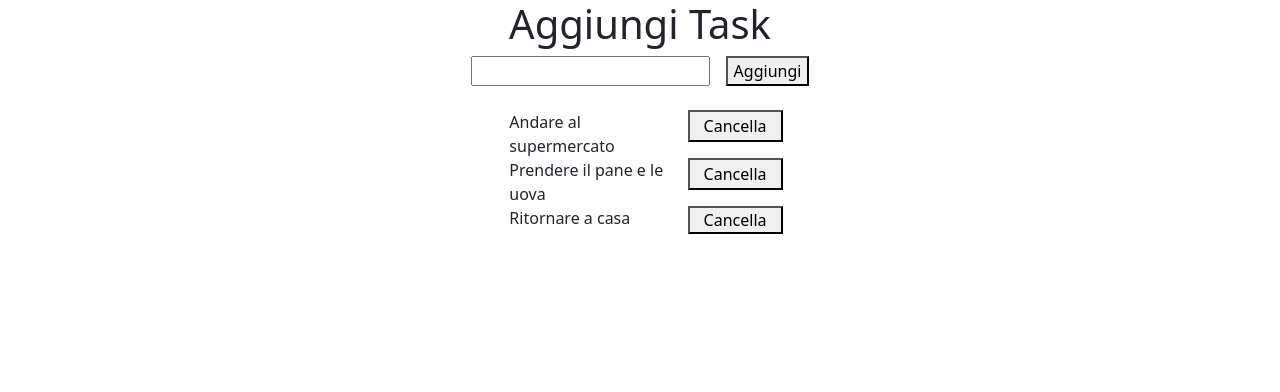
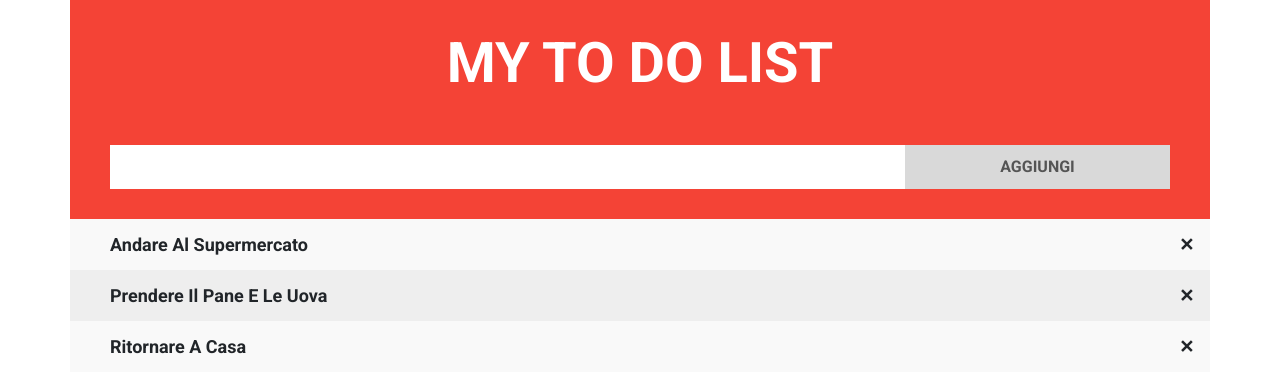
Before and after one commit to MartinelliFabio/vue-todolist, a plain HTML site: page index.html in a window 1280 px wide. Drawn offline with nearby package versions, Linux system fonts and the light colour scheme.

Commit message:
added style to page

```diff
--- a/css/style.css
+++ b/css/style.css
@@ -1,7 +1,92 @@
+body {
+    font-family: 'Roboto', sans-serif;
+}
+
+ul {
+    margin: 0;
+    padding: 0;
+}
+
 li {
     list-style: none;
+    position: relative;
+    cursor: pointer;
+    padding: 12px 8px 12px 40px;
+    background: #eee;
+    font-size: 18px;
+    transition: 0.2s;
 }
 
-.underline {
+ul li:nth-child(odd) {
+    background: #f9f9f9;
+}
+
+ul li:hover {
+    background: #ddd;
+}
+
+ul li.underline {
     text-decoration: line-through;
+    background: #888;
+    color: #fff;
 }
+
+li.underline::before {
+    content: '';
+    position: absolute;
+    border-color: #fff;
+    border-style: solid;
+    border-width: 0 2px 2px 0;
+    top: 15px;
+    left: 16px;
+    transform: rotate(45deg);
+    height: 15px;
+    width: 7px;
+}
+
+.close {
+    position: absolute;
+    right: 0;
+    top: 0;
+    padding: 12px 16px 12px 16px;
+}
+
+.close:hover {
+    background-color: #f44336;
+    color: white;
+}
+
+input {
+    margin: 0;
+    border: none;
+    border-radius: 0;
+    width: 75%;
+    padding: 10px;
+    float: left;
+    font-size: 16px;
+}
+
+.button-add {
+    padding: 10px;
+    width: 25%;
+    background: #d9d9d9;
+    color: #555;
+    float: left;
+    text-align: center;
+    font-size: 16px;
+    cursor: pointer;
+    transition: 0.3s;
+    border-radius: 0;
+    text-transform: uppercase;
+}
+
+.header {
+    background-color: #f44336;
+    padding: 30px 40px;
+    color: white;
+    text-align: center;
+}
+
+.errore {
+    margin-top: 120px;
+}
--- a/index.html
+++ b/index.html
@@ -6,6 +6,7 @@
     <meta name="viewport" content="width=device-width, initial-scale=1.0">
     <link href="https://cdn.jsdelivr.net/npm/bootstrap@5.2.2/dist/css/bootstrap.min.css" rel="stylesheet" integrity="sha384-Zenh87qX5JnK2Jl0vWa8Ck2rdkQ2Bzep5IDxbcnCeuOxjzrPF/et3URy9Bv1WTRi" crossorigin="anonymous">
     <script src="https://cdn.jsdelivr.net/npm/vue@3.2.41/dist/vue.global.min.js"></script>
+    <link href="https://fonts.googleapis.com/css2?family=Roboto:wght@400;500;700;900&display=swap" rel="stylesheet">
     <link rel="stylesheet" href="./css/style.css">
     <title>Vue - ToDoList</title>
 </head>
@@ -13,21 +14,21 @@
 
 <div id="app">
 
-    <div class="d-flex flex-column align-items-center">
-        <div>
-            <h3 class="text-center fs-1">Aggiungi Task</h3>
+    <div class="d-flex flex-column fw-bold">
+        <div class="container header">
+            <h3 class="text-center display-4 fw-bold mb-5 text-uppercase">My To Do List</h3>
             <input type="text" v-model="newTask" @keyup.enter="aggiungiTask">
-            <button @click="aggiungiTask" class="ms-3">Aggiungi</button>
-            <div v-if="errore">Il task deve essere di almeno 3 caratteri</div>
+            <span @click="aggiungiTask" class="button-add">Aggiungi</span>
+            <div v-if="errore" class="fs-5 errore">Il task deve essere di almeno 3 caratteri</div>
         </div>
-        <div class="container d-flex flex-column align-items-center">
-            <ul v-if="lista.length > 0" class="mt-4 p-0">
-                <li v-for="(item, index) in lista" :key="index" class="row">
-                    <span class="col-8" :class="item.done === true ? 'underline' : ''" @click="taskCompletato(index)">{{item.testo}}</span>
-                    <button @click="rimuoviTask(index)" class="col-4 p-0 mb-3">Cancella</button>
+        <div class="container p-0">
+            <ul v-if="lista.length > 0" class="p-0">
+                <li v-for="(item, index) in lista" :key="index" class="" :class="item.done === true ? 'underline' : ''" @click="taskCompletato(index)">
+                    <span class="text-capitalize">{{item.testo}}</span>
+                    <span @click="rimuoviTask(index)" class="close">&#10005;</span>
                 </li>
             </ul>
-            <div v-else class="mt-3">Non ci sono cose da fare</div>
+            <div v-else class="text-center mt-5 fs-2">Non ci sono cose da fare</div>
         </div>
     </div>
 
--- a/js/script.js
+++ b/js/script.js
@@ -54,26 +54,10 @@ const app = createApp({
         },
         rimuoviTask(i) {
             this.lista.splice(i, 1);
+            this.lista[i].done = !this.lista[i].done;
         },
         taskCompletato(i) {
-            this.lista[i].done=!this.lista[i].done;
+            this.lista[i].done = !this.lista[i].done;
         }
     },
-    computed: {
-
-    },
-    mounted() {
-        console.log('in mounted');
-    },
-    created() {
-        console.log('in created');
-        console.log(this.surname);
-    },
-    beforeCreated() {
-        console.log('in before created');
-        console.log(this.surname);
-    },
-    beforeUpdate() {
-        console.log('in before update');
-    },
 }).mount('#app');
```
